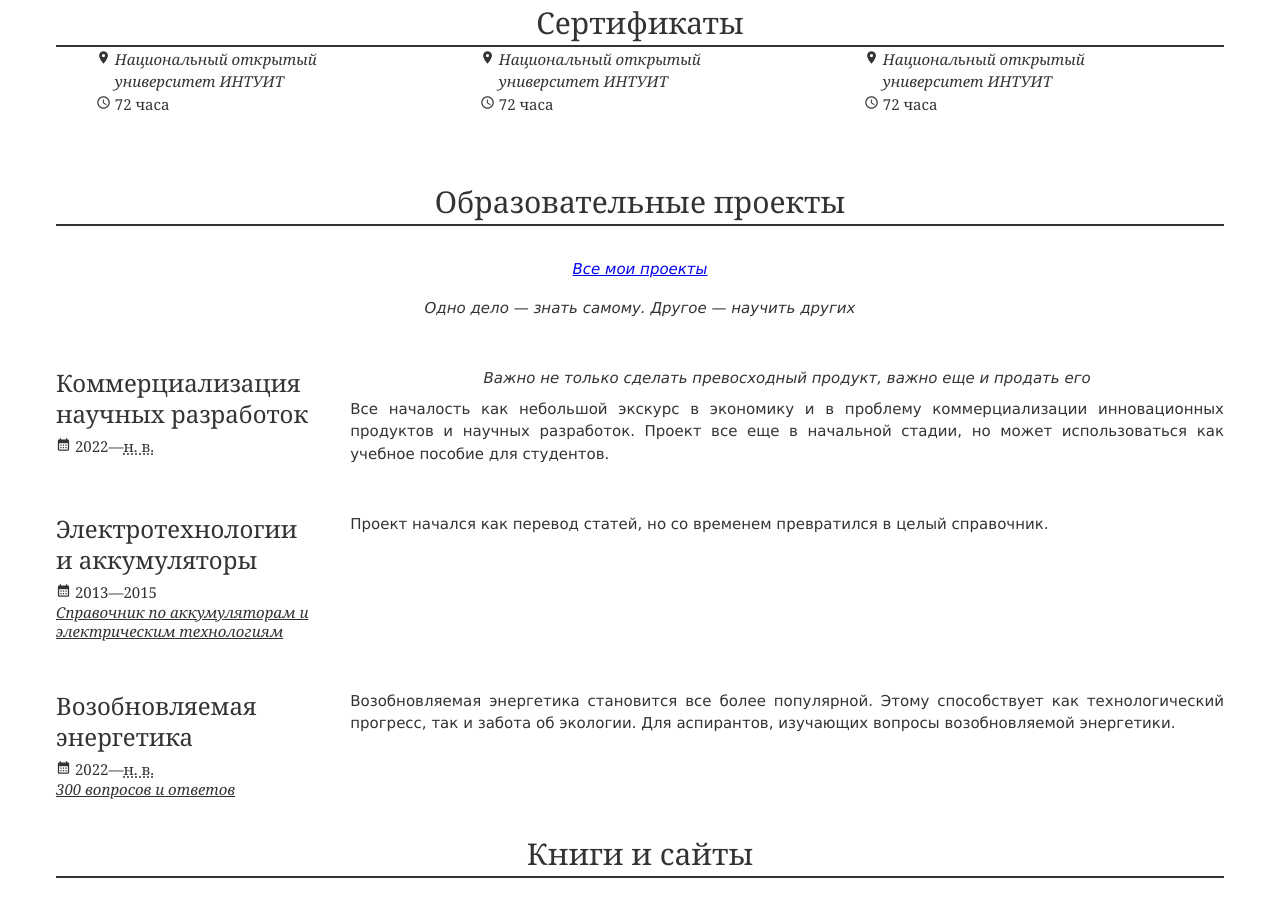
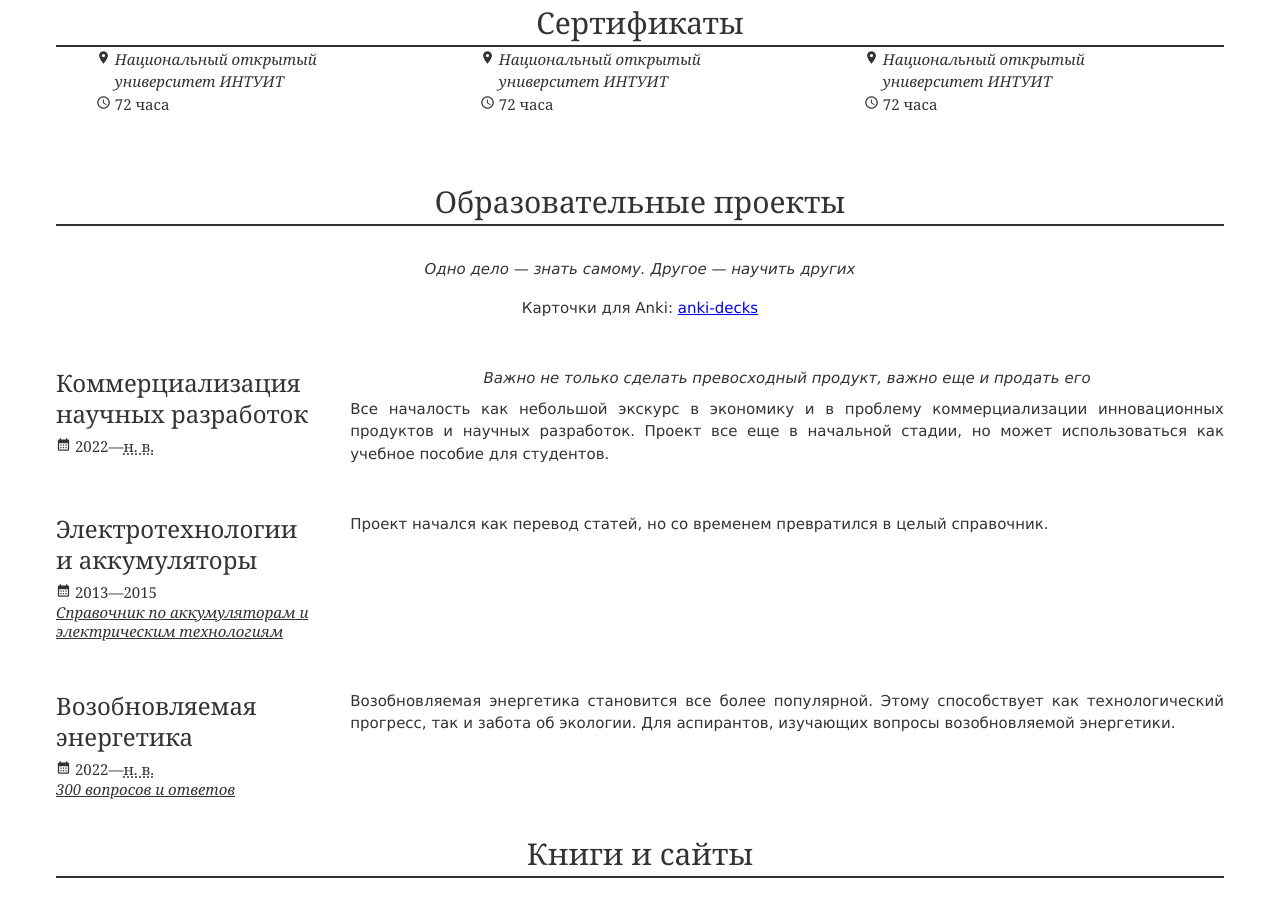
Before and after one commit to konstantin-morenko/jresume, a Jekyll site: the page built from index.md, in a window 1280 px wide and 900 px high, scrolled down 4254 px. Built offline with Jekyll 4.4.1, drawn with Linux system fonts in a browser that asks for light colours.

Commit message:
Link to anki collections

```diff
--- a/_data/projects/education.yml
+++ b/_data/projects/education.yml
@@ -2,8 +2,13 @@ header: Образовательные проекты
 id: teaching
 description: Одно дело — знать самому.  Другое — научить других
 
+link_block:
+- prefix: Карточки для Anki
+  link: https://konstantin-morenko.ru/anki-decks/
+  text: anki-decks
+
+
 cards:
-
 
 - name: Коммерциализация научных разработок
   since: 2022
--- a/_includes/education-projects.html
+++ b/_includes/education-projects.html
@@ -5,8 +5,18 @@
 <div class="section" id="projects-education">
   <div class="header">{{ projects.header }}</div>
 
-  <div class="quote"><a href="https://konstantin-morenko.ru/all-projects/">Все мои проекты</a></div>
   <div class="quote">{{ projects.description }}</div>
+
+  {% if projects.link_block %}
+  <div class="link-block">
+    {% for ln in projects.link_block %}
+    <div class="link">
+      {{ ln.prefix }}:
+      <a href="{{ ln.link }}">{{ ln.text }}</a>
+    </div>
+    {% endfor %}
+  </div>
+  {% endif %}
 
   {% for pr in projects.cards %}
   <div class="card">
```
